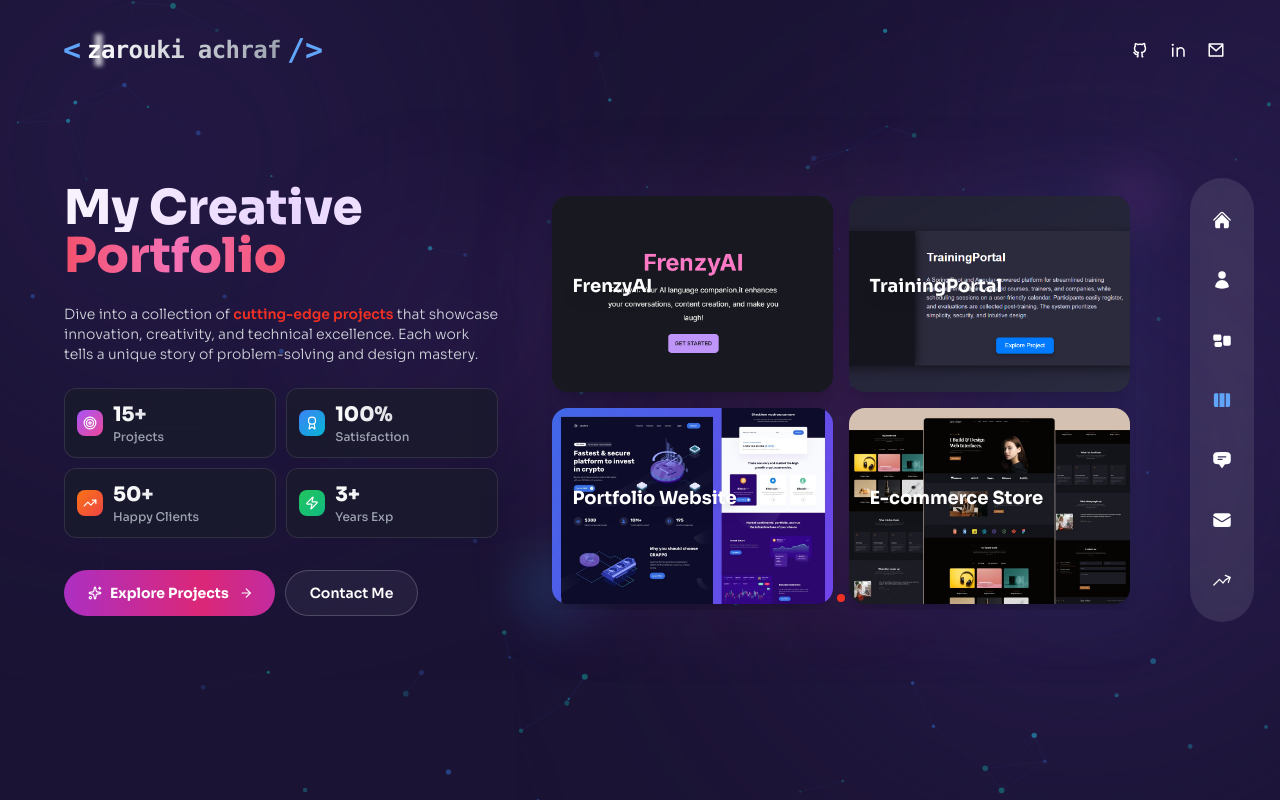
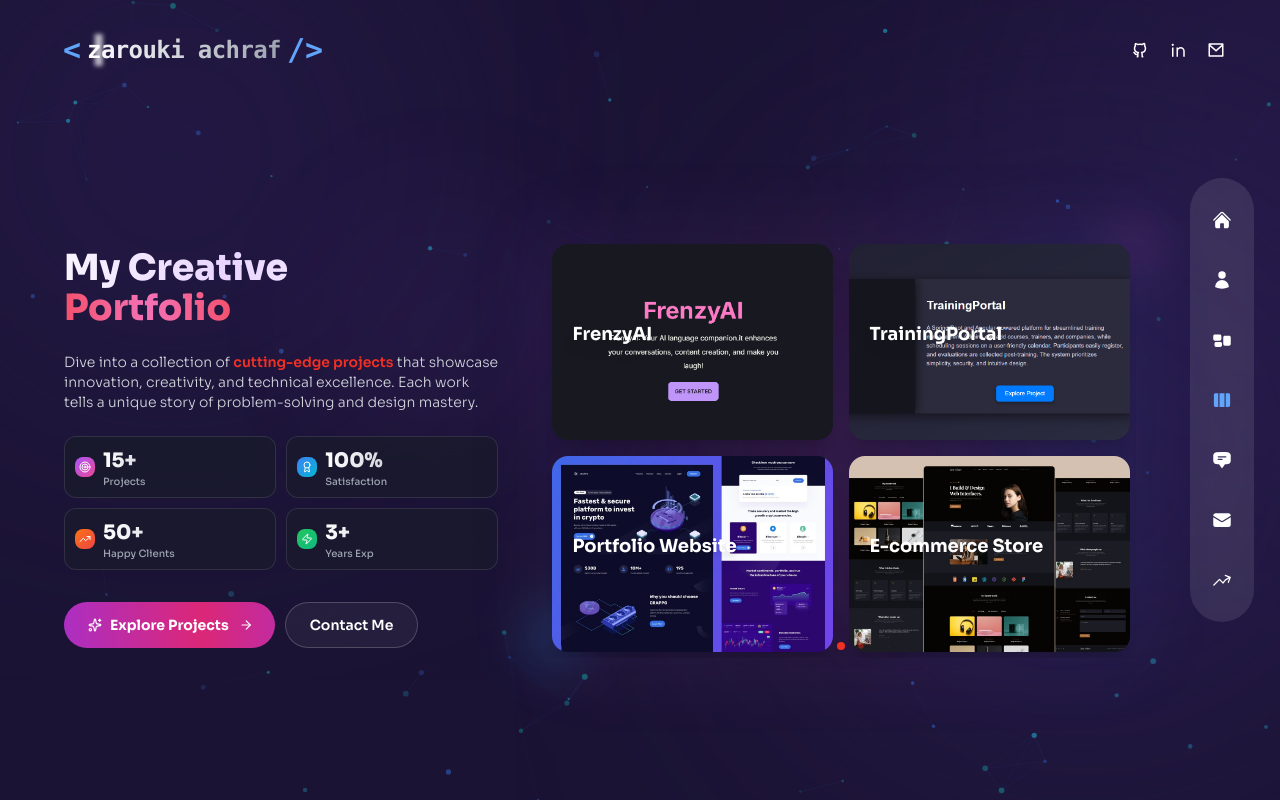
Before and after one commit to Achraftraf/Achraftraf.github.io, a Next.js app: page /work in a window 1280 px wide. Built offline with nearby package versions, Linux system fonts and the light colour scheme.

Commit message:
here a fix en the work page

```diff
--- a/pages/work/index.js
+++ b/pages/work/index.js
@@ -74,7 +74,7 @@ const Work = () => {
   ];
 
   return (
-    <div className="h-full min-h-screen bg-site py-8 lg:py-12 px-4 sm:px-6 lg:px-8 xl:pl-16 xl:pr-36 overflow-hidden flex items-center relative">
+    <div className="h-full min-h-screen bg-site pt-28 pb-12 lg:pt-36 lg:pb-12 px-4 sm:px-6 lg:px-8 xl:pl-16 xl:pr-36 overflow-hidden flex flex-col justify-center relative">
       <ParticleBackground />
 
       {/* Animated gradient orbs - Optimized */}
@@ -103,7 +103,7 @@ const Work = () => {
         className="absolute bottom-1/4 right-1/4 w-48 h-48 lg:w-64 lg:h-64 bg-pink-500/15 rounded-full blur-3xl pointer-events-none"
       />
 
-      <div className="w-full max-w-[1400px] mx-auto relative z-10">
+      <div className="w-full max-w-6xl mx-auto relative z-10">
         <motion.div
           variants={containerVariants}
           initial="hidden"
@@ -118,7 +118,7 @@ const Work = () => {
 
             {/* Title with gradient animation */}
             <motion.div variants={itemVariants}>
-              <h2 className="text-2xl sm:text-3xl lg:text-4xl xl:text-5xl font-black text-white mb-2 leading-tight">
+              <h2 className="text-2xl sm:text-3xl lg:text-4xl font-black text-white mb-2 leading-tight">
                 <motion.span
                   initial={{ backgroundPosition: "0% 50%" }}
                   animate={{ backgroundPosition: "100% 50%" }}
@@ -177,20 +177,20 @@ const Work = () => {
                     {/* Glow effect */}
                     <div className={`absolute -inset-0.5 bg-gradient-to-r ${stat.color} rounded-xl blur opacity-0 group-hover:opacity-50 transition duration-300`} />
 
-                    <div className="relative bg-[#1a1a2e]/90 backdrop-blur-xl rounded-xl p-3 border border-white/10 group-hover:border-white/30 transition-all">
-                      <div className="flex items-center gap-2.5">
+                    <div className="relative bg-[#1a1a2e]/90 backdrop-blur-xl rounded-xl p-2.5 border border-white/10 group-hover:border-white/30 transition-all">
+                      <div className="flex items-center gap-2">
                         <motion.div
                           whileHover={{ rotate: 180 }}
                           transition={{ duration: 0.5 }}
-                          className={`p-1.5 rounded-lg bg-gradient-to-br ${stat.color}`}
+                          className={`p-1 rounded-lg bg-gradient-to-br ${stat.color}`}
                         >
-                          <Icon className="w-3.5 h-3.5 text-white" />
+                          <Icon className="w-3 h-3 text-white" />
                         </motion.div>
                         <div>
-                          <div className="text-lg sm:text-xl font-black bg-gradient-to-r from-white to-gray-300 bg-clip-text text-transparent">
+                          <div className="text-lg sm:text-xl font-black bg-gradient-to-r from-white to-gray-300 bg-clip-text text-transparent leading-none">
                             {stat.value}
                           </div>
-                          <div className="text-[10px] sm:text-xs text-gray-400 font-medium">{stat.label}</div>
+                          <div className="text-[9px] sm:text-[10px] text-gray-400 font-medium leading-none mt-0.5">{stat.label}</div>
                         </div>
                       </div>
                     </div>
```
